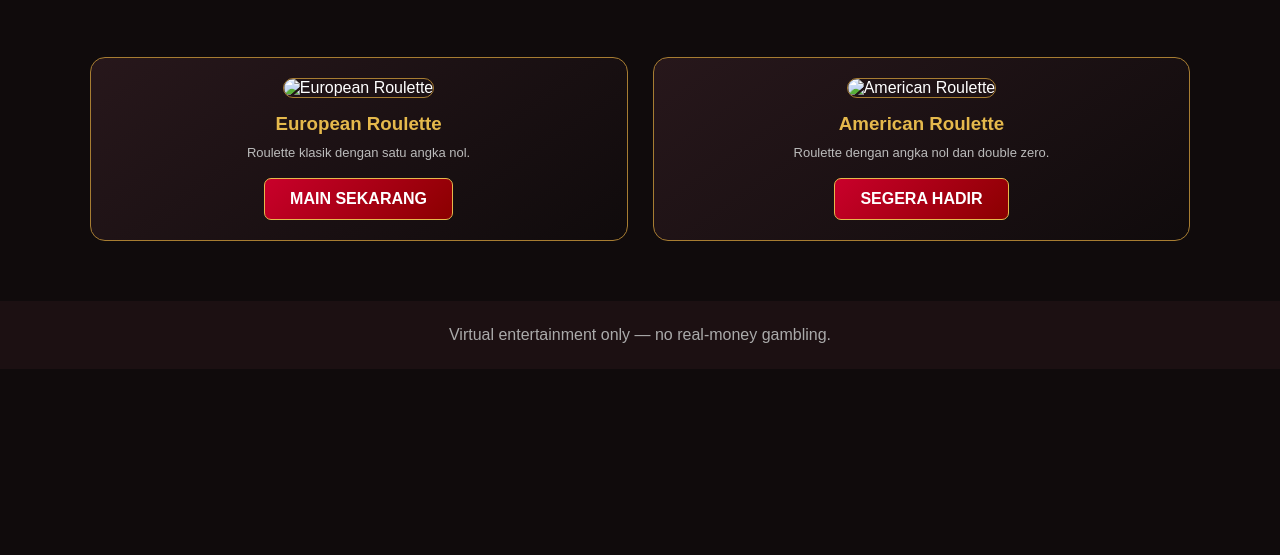
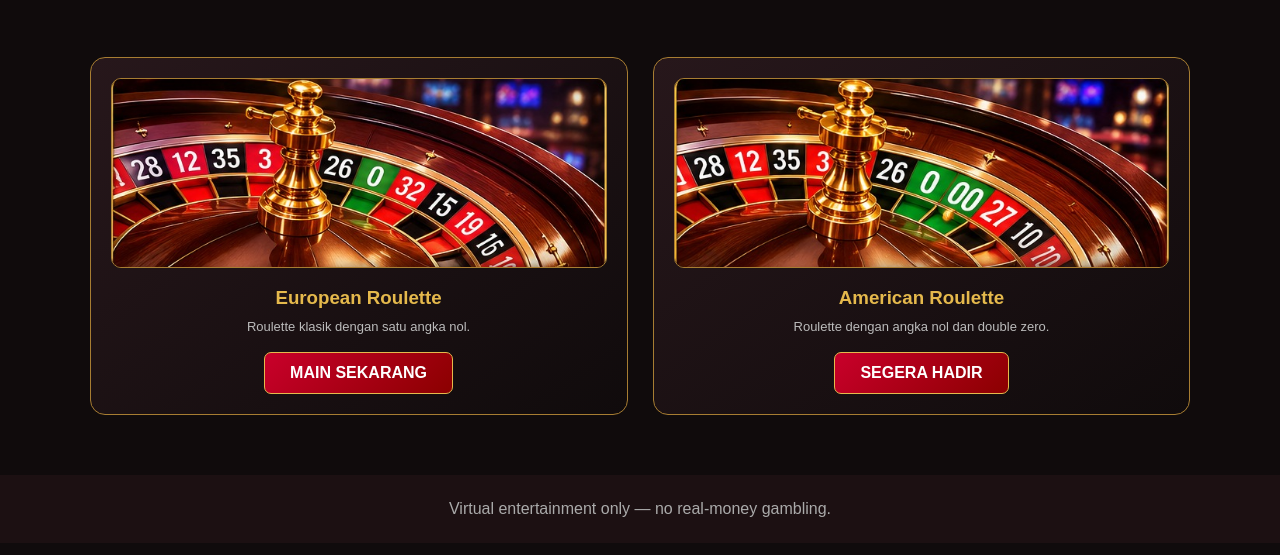
Before and after one commit to alloarchen93-gif/AlloMunchen12, a plain HTML site: page roulette.html in a window 1280 px wide. Shown: the part 219-774 px from the top of the page. Drawn offline with Linux system fonts and the light colour scheme.

Commit message:
roulette.html

```diff
--- a/roulette.html
+++ b/roulette.html
@@ -146,14 +146,14 @@
   <div class="games">
 
     <div class="game">
-      <img src="images/roulette-european.jpg" class="game-image" alt="European Roulette">
+      <img src="roulette-european.jpg" class="game-image" alt="European Roulette">
       <h3>European Roulette</h3>
       <p>Roulette klasik dengan satu angka nol.</p>
       <a href="european-roulette.html" class="play-btn">MAIN SEKARANG</a>
     </div>
 
     <div class="game">
-      <img src="images/roulette-american.jpg" class="game-image" alt="American Roulette">
+      <img src="roulette-american.jpg" class="game-image" alt="American Roulette">
       <h3>American Roulette</h3>
       <p>Roulette dengan angka nol dan double zero.</p>
       <a href="#" class="play-btn">SEGERA HADIR</a>
```
